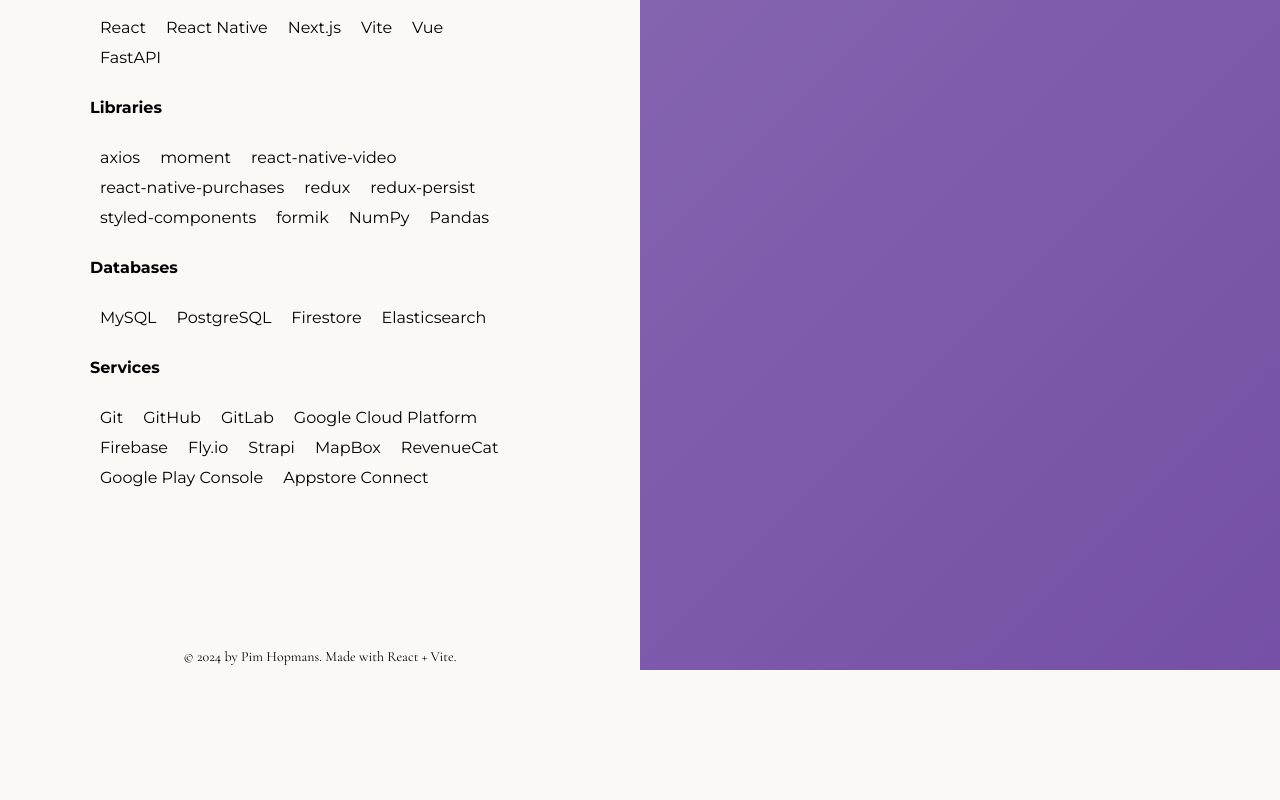
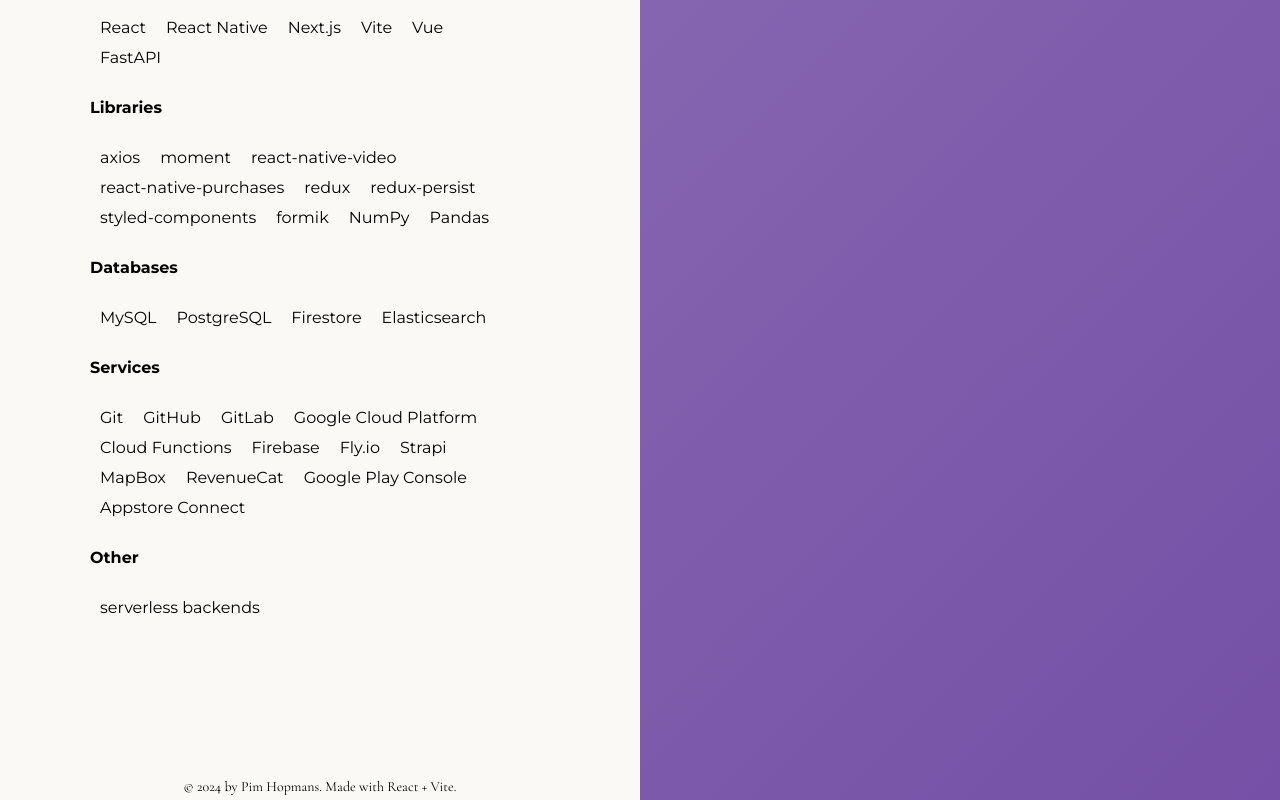
Before and after one commit to pimhopmans/website, a React (Vite) app: page / in a window 1280 px wide. Shown: the part 4432-5232 px from the top of the page. Before the commit the page ends 5102 px from the top, so only its background shows below. Built offline with nearby package versions, Linux system fonts and the light colour scheme.

Commit message:
Add more skills

```diff
--- a/src/assets/data/skills.json
+++ b/src/assets/data/skills.json
@@ -28,6 +28,7 @@
     "GitHub",
     "GitLab",
     "Google Cloud Platform",
+    "Cloud Functions",
     "Firebase",
     "Fly.io",
     "Strapi",
@@ -35,5 +36,6 @@
     "RevenueCat",
     "Google Play Console",
     "Appstore Connect"
-  ]
+  ],
+  "other": ["serverless backends"]
 }
--- a/src/components/Skills.tsx
+++ b/src/components/Skills.tsx
@@ -58,6 +58,16 @@
             ))}
           </SkillContainer>
         </SkillSection>
+
+        <SkillSection>
+          <Label>Other</Label>
+
+          <SkillContainer>
+            {skills.other.map((skill) => (
+              <Skill>{skill}</Skill>
+            ))}
+          </SkillContainer>
+        </SkillSection>
       </Body>
     </Container>
   );
```
